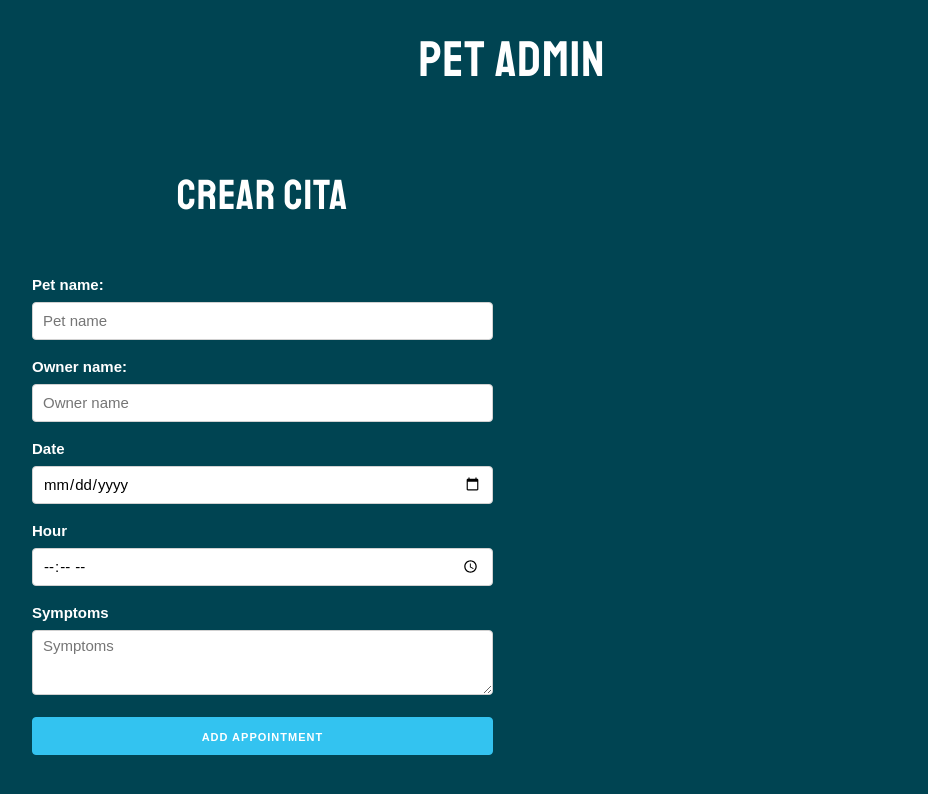
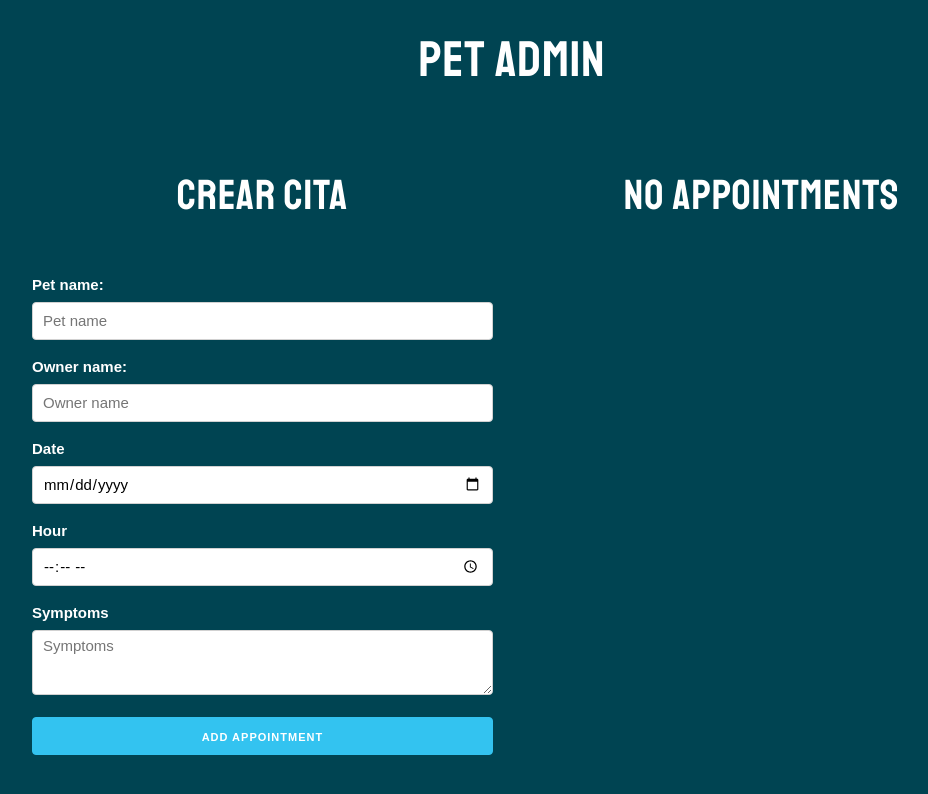
Before and after one commit to miguelopezv/pet-vet, a React (Create React App) app: page / in a window 1280 px wide. Shown: the top 794 px of the page, without its empty margins (128-1056 px from the left). Built offline with nearby package versions, Linux system fonts and the light colour scheme.

Commit message:
list all apointments

```diff
--- a/src/App.js
+++ b/src/App.js
@@ -14,10 +14,10 @@ const App = () => {
             <NewAppointment addNewAppointment={addNewAppointment} />
           </div>
           <div className="one-half column">
-            {/* <ListAppointments
-              appointments={this.state.appointments}
-              removeAppointment={this.removeAppointment}
-            /> */}
+            <ListAppointments
+              appointments={appointments}
+              // removeAppointment={this.removeAppointment}
+            />
           </div>
         </div>
       </div>
```
